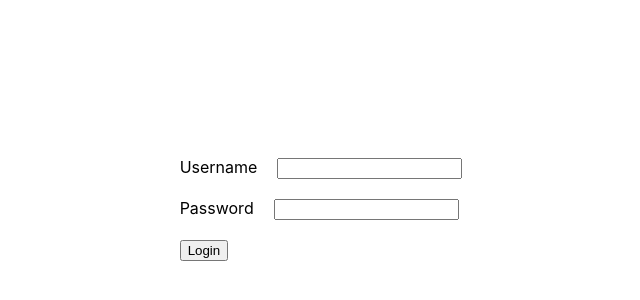
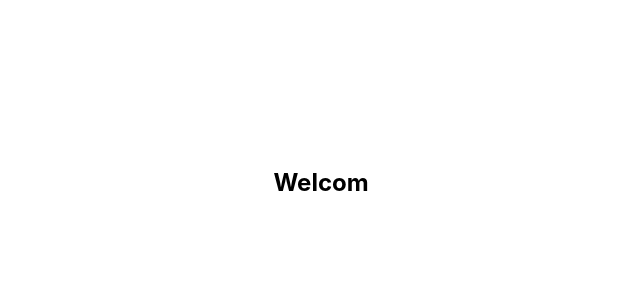
Before and after one commit to MaxSchessler/react-projects, a React (Create React App) app in the folder todoapplication/: page /welcome in a window 1280 px wide. Shown: the part 108-408 px from the top of the page, without its empty margins (319-959 px from the left). Built offline with nearby package versions, Linux system fonts and the light colour scheme.

Commit message:
more component + router

```diff
--- a/todoapplication/package.json
+++ b/todoapplication/package.json
@@ -8,6 +8,7 @@
     "@testing-library/user-event": "^13.5.0",
     "react": "^18.3.1",
     "react-dom": "^18.3.1",
+    "react-router-dom": "^6.26.1",
     "react-scripts": "5.0.1",
     "web-vitals": "^2.1.4"
   },
--- a/todoapplication/src/components/todo/LoginComponent.jsx
+++ b/todoapplication/src/components/todo/LoginComponent.jsx
@@ -1,4 +1,5 @@
 import React, { useState, useEffect } from "react";
+import {useNavigate} from "react-router-dom";
 
 const LoginComponent = () => {
 
@@ -6,6 +7,7 @@ const LoginComponent = () => {
     const [password, setPassword] = useState("");
     const [showSuccessMessage, setShowSuccessMessage] = useState(false);
     const [showErrorMessage, setShowErrorMessage] = useState(false);
+    const navigate = useNavigate();
 
     function handleSubmit() {
         console.log(`Username: ${username}\nPassword: ${password}`);
@@ -14,6 +16,7 @@ const LoginComponent = () => {
             // show success div
             setShowSuccessMessage(true);
             setShowErrorMessage(false);
+            navigate("/welcome");
         } else {
             // show error div
             setShowSuccessMessage(false);
--- a/todoapplication/src/components/todo/TodoApp.jsx
+++ b/todoapplication/src/components/todo/TodoApp.jsx
@@ -1,13 +1,21 @@
 
-import React, { useState, useEffect } from "react";
+import React from "react";
+import {BrowserRouter, Routes, Route} from "react-router-dom";
 import LoginComponent from "./LoginComponent";
+import WelcomeComponent from "./WelcomeComponent";
 import "../../styles/TodoApp.css"
 
 const TodoApp = () => {
 
     return (
         <div className="todo-app">
-            <LoginComponent/>
+            <BrowserRouter>
+                <Routes>
+                    <Route path="/" element={<LoginComponent/>}/>
+                    <Route path="/welcome" element={<WelcomeComponent/>}/>
+                </Routes>
+
+            </BrowserRouter>
         </div>
     )
 }
--- /dev/null
+++ b/todoapplication/src/components/todo/WelcomeComponent.jsx
@@ -0,0 +1,10 @@
+import React, {use, useState} from "react";
+
+const WelcomeComponent = () => {
+    return (
+        <div>
+            <h2>Welcom</h2>
+        </div>
+    );
+}
+export default WelcomeComponent;
```
Also changed, not shown: 1 other file (tests, documents, lock files or other folders).
